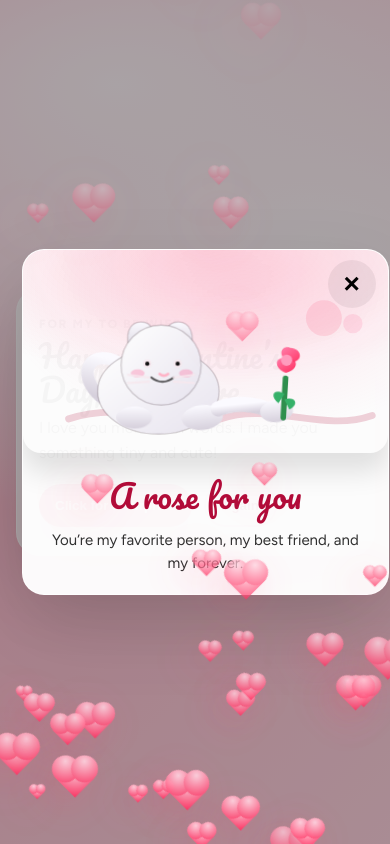
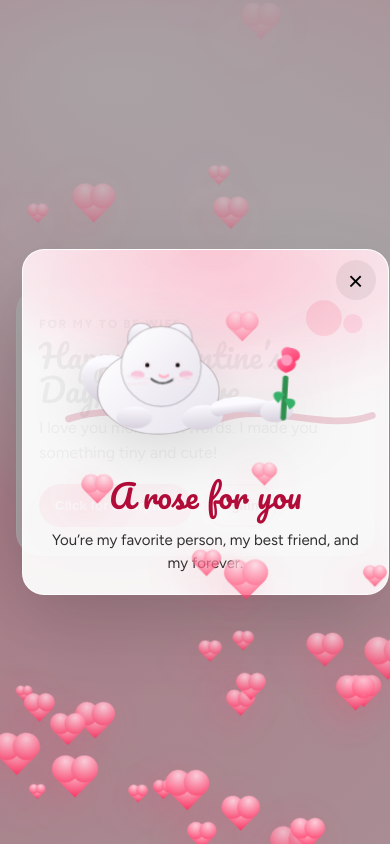
Before and after one commit to mzaid03/ValentinesDay, a plain HTML site: page index.html in a window 390 px wide. Both pictures are taken after a click on the button "Click for a surprise". Drawn offline with Linux system fonts and the light colour scheme.

Commit message:
new changees

```diff
--- a/index.html
+++ b/index.html
@@ -32,8 +32,8 @@
       <div id="overlay" class="overlay" aria-hidden="true">
         <div class="popup" role="dialog" aria-modal="true" aria-label="Cat surprise">
           <button id="closeBtn" class="close" type="button" aria-label="Close">
-            <span class="closeIcon">×</span>
-              </button>
+            ×
+          </button>
 
           <div class="sceneWrap" aria-hidden="true">
             <div class="scene" id="scene">
--- a/styles.css
+++ b/styles.css
@@ -134,39 +134,16 @@ code{ font-family: ui-monospace, SFMono-Regular, Menlo, Consolas, monospace; }
   position:absolute;
   top:10px;
   right:12px;
-
-  /* Bigger, forgiving hitbox */
-  width:48px;
-  height:48px;
-  border-radius:999px;
-
+  width:40px;
+  height:40px;
+  border-radius: 999px;
   border:0;
   background: rgba(0,0,0,.06);
   cursor:pointer;
-
-  /* Center the X properly */
-  display:flex;
-  align-items:center;
-  justify-content:center;
-
-  padding:0;
-  z-index: 20;
-
-  transition: transform .15s ease, background .2s ease;
+  font-size: 26px;
+  line-height: 40px;
+  text-align:center;
 }
-
-.close:hover{
-  background: rgba(0,0,0,.10);
-  transform: scale(1.06);
-}
-
-.closeIcon{
-  font-size: 28px;
-  font-weight: 800;
-  line-height: 1;
-  pointer-events: none; /* KEY: makes the whole button clickable */
-}
-
 
 .sceneWrap{
   display:grid;
@@ -175,20 +152,12 @@ code{ font-family: ui-monospace, SFMono-Regular, Menlo, Consolas, monospace; }
   background:
     radial-gradient(500px 220px at 50% 0%, rgba(255,46,95,.16), transparent 60%),
     radial-gradient(380px 220px at 60% 20%, rgba(255,115,162,.18), transparent 65%);
-
-  /* NEW: cheap shadow on normal element (smooth on phones) */
-  border-radius: 18px;
-  box-shadow: 0 18px 28px rgba(0,0,0,.12);
 }
 
 .scene{
   width: min(480px, 92vw);
-
-  /* REMOVE this (it causes mobile jank): */
-  /* filter: drop-shadow(0 18px 28px rgba(0,0,0,.12)); */
-
-  /* NEW: use translate3d for smoother GPU movement */
-  transform: translate3d(0, 6px, 0);
+  filter: drop-shadow(0 18px 28px rgba(0,0,0,.12));
+  transform: translateY(6px);
 }
 
 .catSvg{ width:100%; height:auto; display:block; }
@@ -287,38 +256,15 @@ code{ font-family: ui-monospace, SFMono-Regular, Menlo, Consolas, monospace; }
 .scene.is-animated #sparkles{
   animation: sparkle .7s ease-out 1.75s both;
 }
-.scene *{
-  backface-visibility: hidden;
-  -webkit-backface-visibility: hidden;
-}
-
-#catGroup, #pawGroup, #roseGroup, #tailGroup, #head, #sparkles, #faceGroup{
-  transform: translate3d(0,0,0);
-}
 
 @keyframes catStory{
-  0%{
-    opacity:0;
-    transform: translate3d(-260px, 0, 0) rotateY(180deg) scale(.98);
-  }
-  50%{
-    opacity:1;
-    transform: translate3d(0, 0, 0) rotateY(180deg) scale(1);
-  }
-  68%{
-    opacity:1;
-    transform: translate3d(0, 0, 0) rotateY(180deg) scale(1);
-  }
-  78%{
-    opacity:1;
-    transform: translate3d(0, 0, 0) rotateY(0deg) scale(1.01);
-  }
-  100%{
-    opacity:1;
-    transform: translate3d(0, 0, 0) rotateY(0deg) scale(1);
-  }
+  0%{ opacity:0; transform: translateX(-260px) scaleX(-1) scale(.98); }
+  45%{ opacity:1; transform: translateX(0) scaleX(-1) scale(1); }
+  62%{ opacity:1; transform: translateX(0) scaleX(-.15) scale(1); }
+  70%{ opacity:1; transform: translateX(0) scaleX(.01) scale(1); }
+  78%{ opacity:1; transform: translateX(0) scaleX(.35) scale(1.01); }
+  100%{ opacity:1; transform: translateX(0) scaleX(1) scale(1); }
 }
-
 
 @keyframes pawGive{
   0%{ transform: translateX(0) rotate(0deg); }
@@ -328,12 +274,11 @@ code{ font-family: ui-monospace, SFMono-Regular, Menlo, Consolas, monospace; }
 }
 
 @keyframes rosePop{
-  0%{ opacity:0; transform: translate3d(26px, 6px, 0) scale(0) rotate(-10deg); }
-  55%{ opacity:1; transform: translate3d(2px, -2px, 0) scale(1.12) rotate(7deg); }
-  80%{ opacity:1; transform: translate3d(0, 0, 0) scale(.98) rotate(-2deg); }
-  100%{ opacity:1; transform: translate3d(0, 0, 0) scale(1) rotate(0deg); }
+  0%{ opacity:0; transform: translateX(26px) translateY(6px) scale(.0) rotate(-10deg); filter: blur(2px); }
+  55%{ opacity:1; transform: translateX(2px) translateY(-2px) scale(1.12) rotate(7deg); filter: blur(0); }
+  80%{ opacity:1; transform: translateX(0) translateY(0) scale(.98) rotate(-2deg); }
+  100%{ opacity:1; transform: translateX(0) translateY(0) scale(1) rotate(0deg); }
 }
-
 
 @keyframes roseWiggle{
   0%{ transform: translateX(0) rotate(0deg) scale(1); }
@@ -417,35 +362,3 @@ code{ font-family: ui-monospace, SFMono-Regular, Menlo, Consolas, monospace; }
   .scene #sparkles{ opacity:1; transform:none; }
   .scene #faceGroup{ opacity:1; transform:none; }
 }
-@media (max-width: 520px){
-  .card{ backdrop-filter: none; }
-  .popup{ background: rgba(255,255,255,.96); }
-}
-.scene{
-  width: min(480px, 92vw);
-  transform: translate3d(0, 6px, 0);
-  perspective: 900px;
-}
-.scene, .catSvg, #catGroup{
-  backface-visibility: hidden;
-  -webkit-backface-visibility: hidden;
-  transform-style: preserve-3d;
-}
-@media (max-width: 520px){
-  /* keep the main story animation, but reduce extra load */
-  .scene.is-animated #tailGroup{
-    animation: tailWag .9s ease-in-out .2s infinite alternate;
-  }
-
-  .scene.is-animated #head{
-    animation: none; /* remove headBob on phones */
-  }
-
-  .scene.is-animated .eye{
-    animation: blink 6s ease-in-out 2.5s infinite; /* blink less often */
-  }
-
-  /* also reduce filter-heavy effects */
-  .card{ backdrop-filter: none; }
-  .popup{ backdrop-filter: none; }
-}
```
